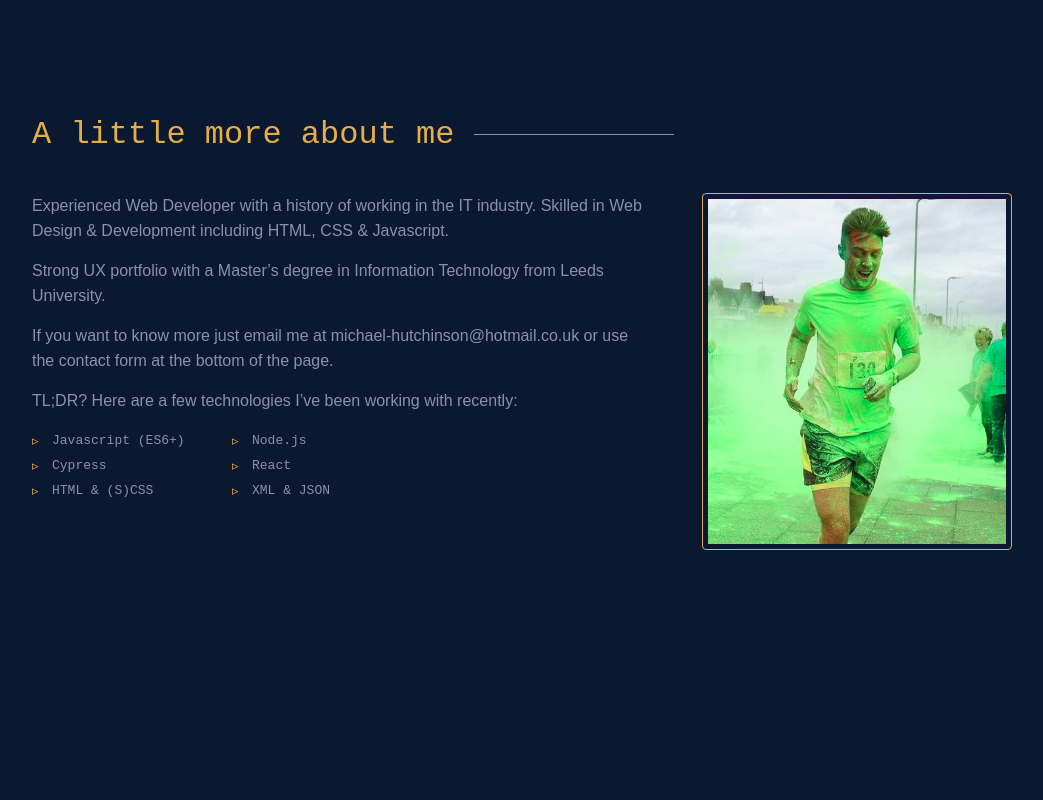
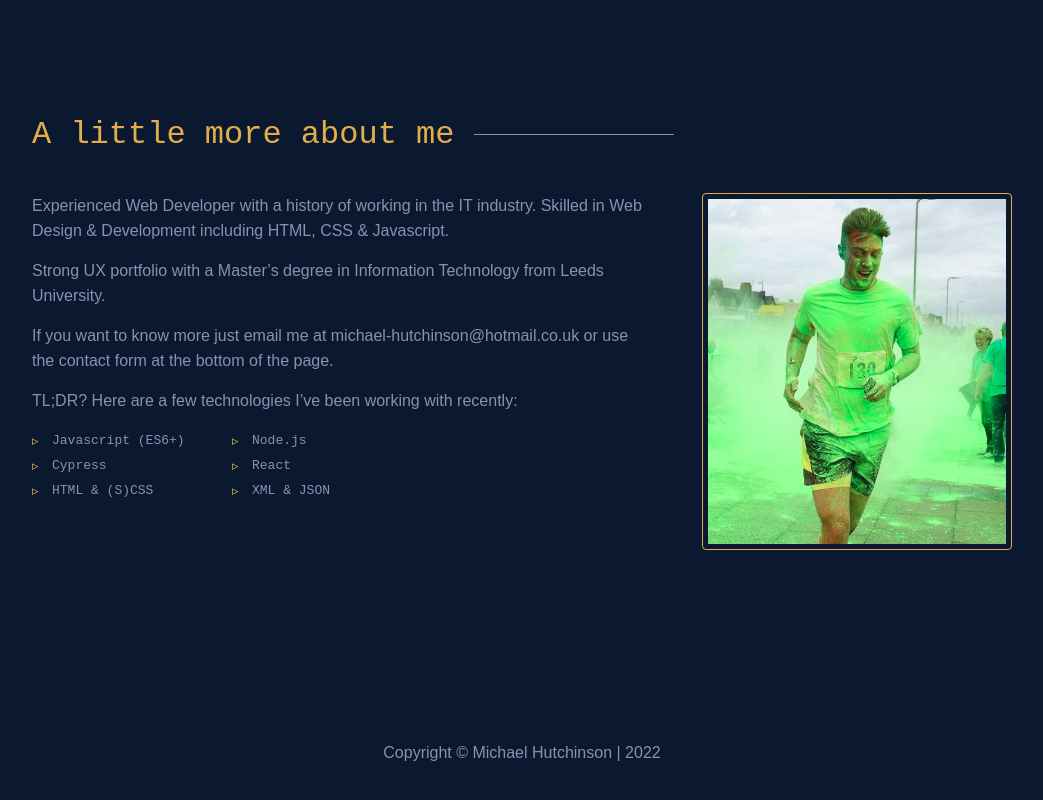
Before and after one commit to Michael-Hutchinson/portfolio-clone-ts, a React (Vite) app: page / in a window 1280 px wide. Shown: the part 870-1670 px from the top of the page, without its empty margins (118-1161 px from the left). Before the commit the page ends 1600 px from the top, so only its background shows below. Built offline with nearby package versions, Linux system fonts and the light colour scheme.

Commit message:
add footer content and create styling
- pass footer to app

```diff
--- a/src/App.tsx
+++ b/src/App.tsx
@@ -2,6 +2,7 @@ import GlobalStyle from 'App.styles';
 import React from 'react';
 
 import About from './components/About/About';
+import Footer from './components/Footer/Footer';
 import Header from './components/Header/Header';
 import Home from './components/Home/Home';
 import Email from './components/shared/Email/Email';
@@ -15,6 +16,7 @@ const App: React.FunctionComponent = () => {
         <Home />
         <About />
         <Email />
+        <Footer />
       </main>
     </div>
   );
--- /dev/null
+++ b/src/components/Footer/Footer.styles.ts
@@ -0,0 +1,6 @@
+import styled from 'styled-components';
+
+export const Bottom = styled.footer`
+  padding: 0.625rem 0 2.5rem 0;
+  text-align: center;
+`;
--- a/src/components/Footer/Footer.tsx
+++ b/src/components/Footer/Footer.tsx
@@ -1,12 +1,14 @@
 import React from 'react';
 
 import Social from '../shared/Social/Social';
+import { Bottom } from './Footer.styles';
 
 const Footer: React.FunctionComponent = () => {
   return (
-    <div>
+    <Bottom>
+      <p>Copyright © Michael Hutchinson | 2022</p>
       <Social />
-    </div>
+    </Bottom>
   );
 };
 
```
